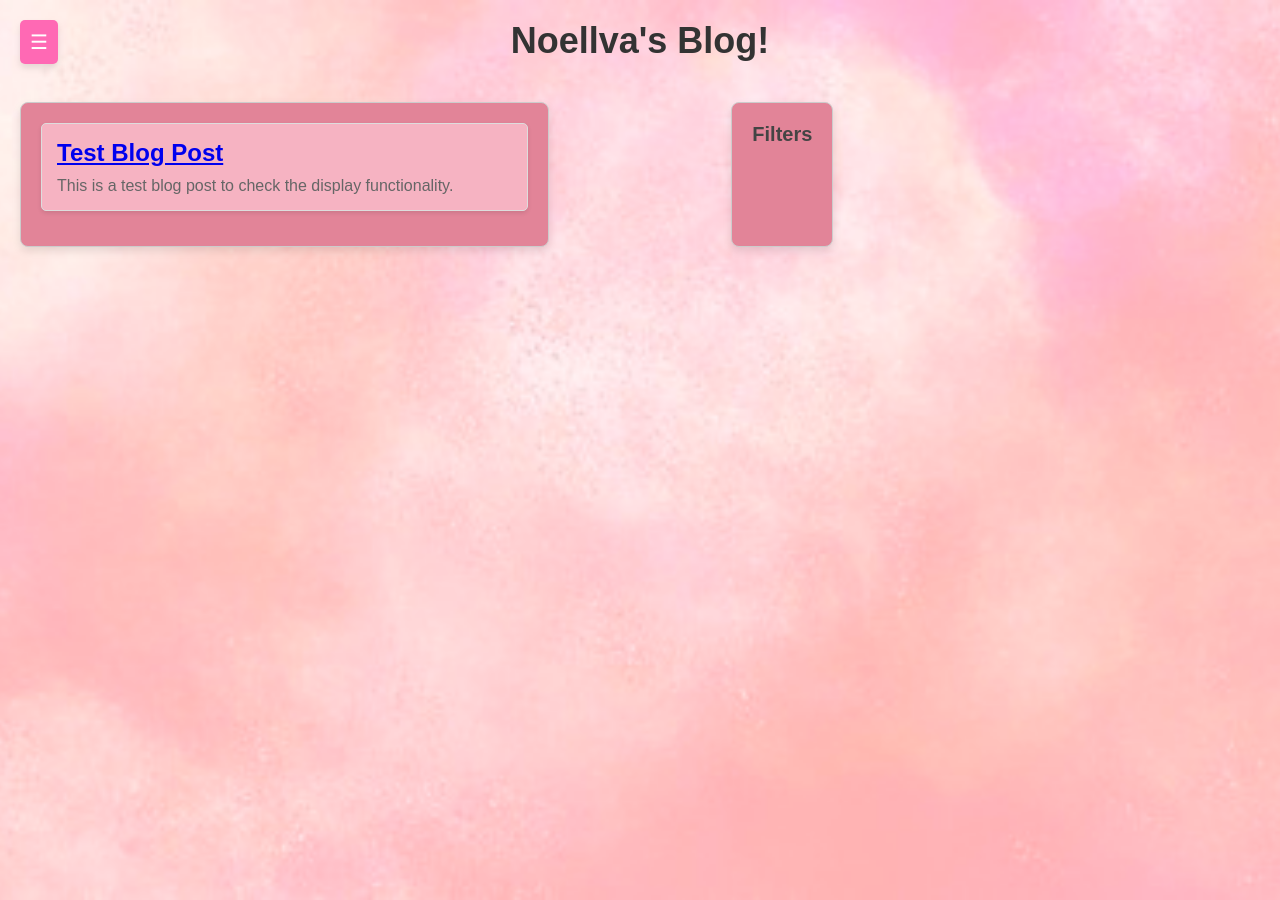
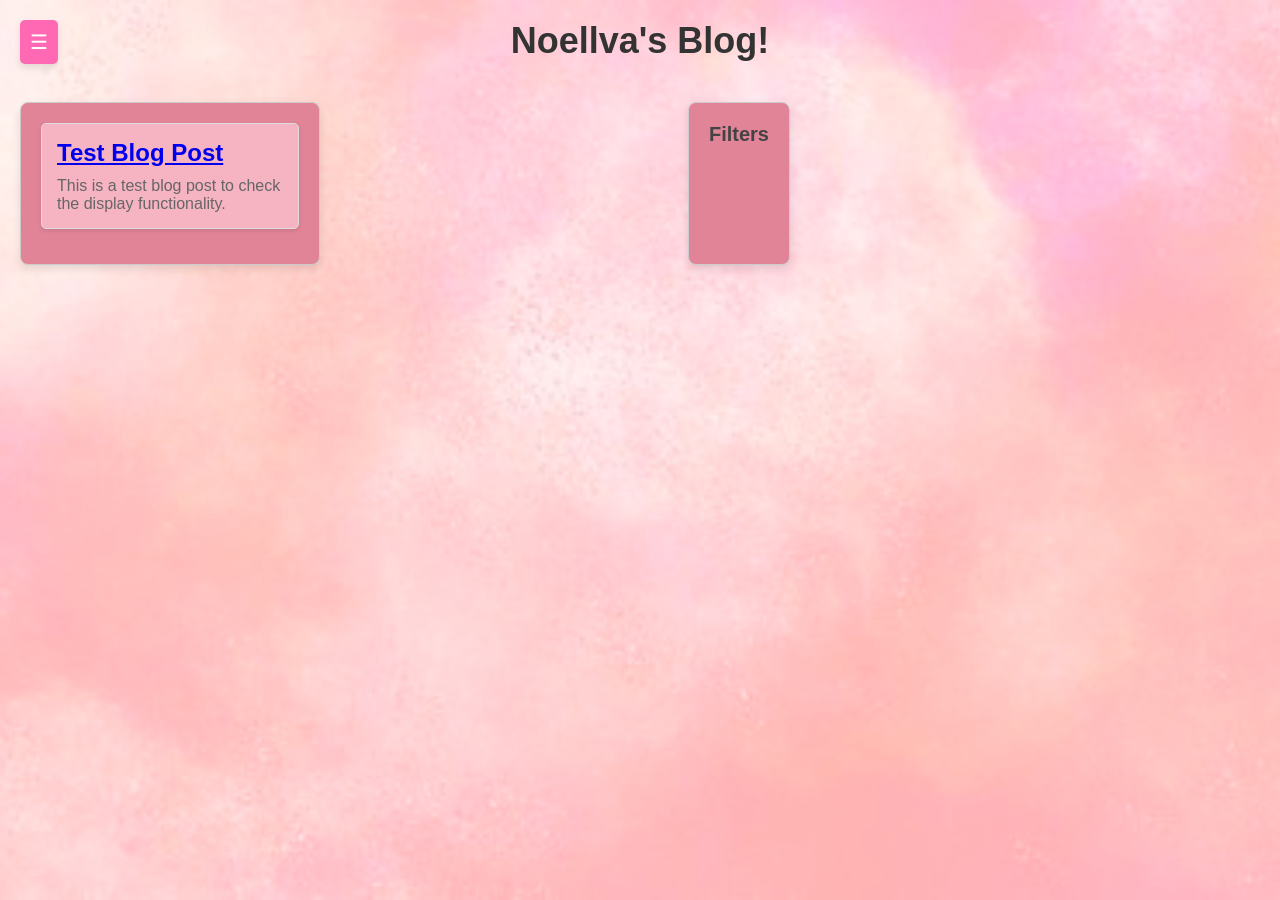
Before and after one commit to NocaToca/nocatoca.github.io, a Jekyll site: the page built from blog.md, in a window 1280 px wide. Built offline with Jekyll 4.4.1, drawn with Linux system fonts in a browser that asks for light colours.

Commit message:
Update blog.css

```diff
--- a/css/blog.css
+++ b/css/blog.css
@@ -27,7 +27,7 @@ header h1{
 
 main {
     display: grid;
-    grid-template-columns: 2fr 1fr;
+    grid-template-columns: 2fr 450px;
     gap: 20px;
     margin-top: 20px;
 }
@@ -71,7 +71,7 @@ main {
     flex-direction: column;
     align-items: center;
     justify-self: end;
-    max-width: 300px;
+    /* max-width: 300px; */
 }
 
 .filters h3 {
```
